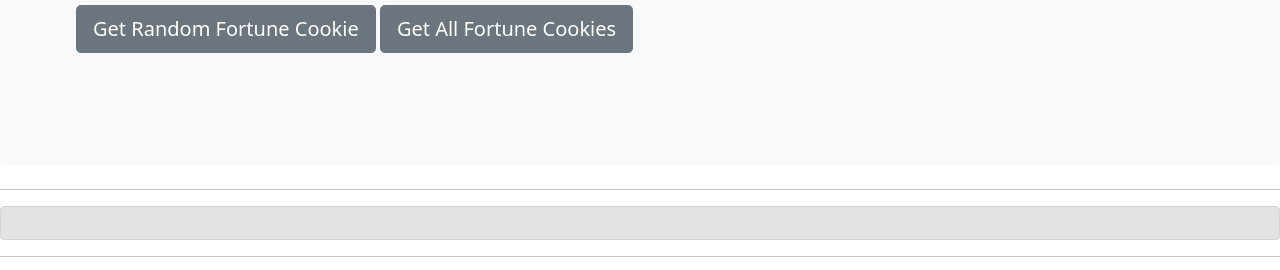
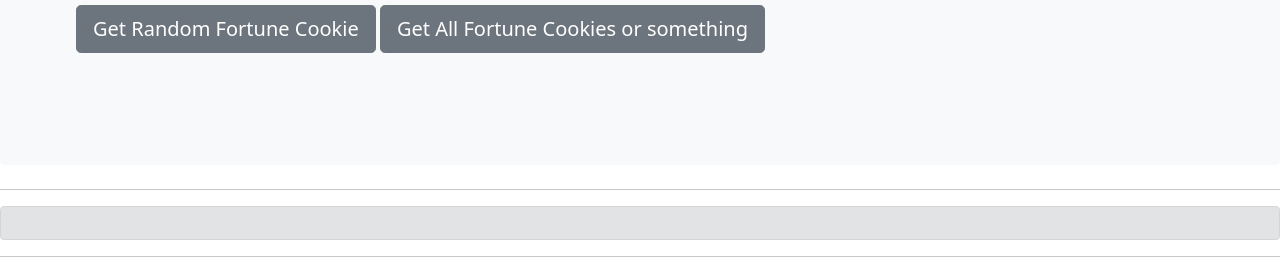
Before and after one commit to sdu-summer-school-2023-devops/simple-fortune-cookie, a website: page frontend/static/index.html in a window 1280 px wide. Shown: the part 173-443 px from the top of the page. Drawn offline with nearby package versions, Linux system fonts and the light colour scheme.

Commit message:
fix: Added extra text for fortune cookie button

```diff
--- a/frontend/static/index.html
+++ b/frontend/static/index.html
@@ -20,7 +20,7 @@
             <div class="col">
             <div class="p-3 bg-light">
             <button type="button" class="btn btn-secondary btn-lg" onclick="getRandom()">Get Random Fortune Cookie</button>
-                  <button type="button" class="btn btn-secondary btn-lg" onclick="getAll()">Get All Fortune Cookies</button>
+                  <button type="button" class="btn btn-secondary btn-lg" onclick="getAll()">Get All Fortune Cookies or something</button>
               </div>
 
       </div>
```
